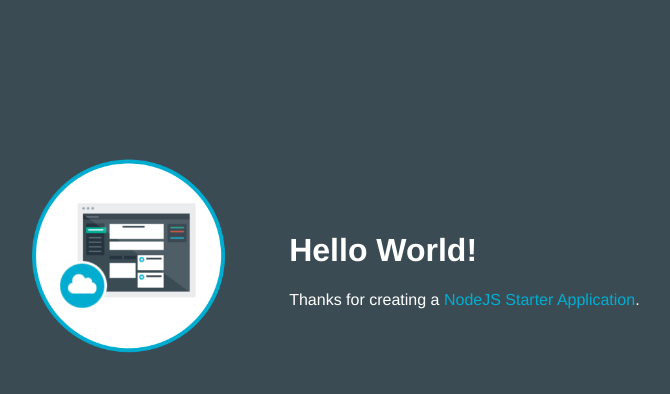
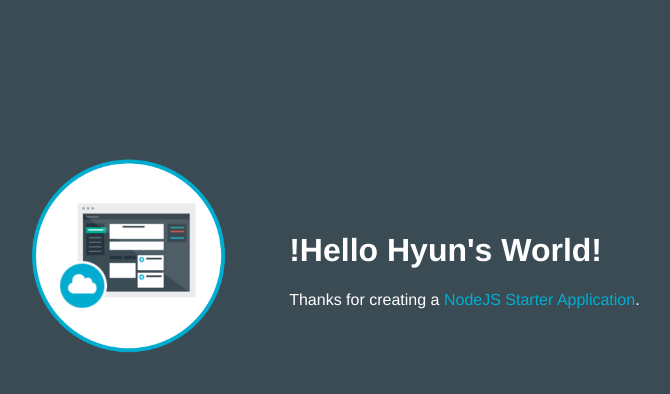
Before and after one commit to FIre-Hyun/HyunTest, a website: page public/index.html in a window 1280 px wide. Shown: the whole page, without its empty margins (253-923 px from the left). Drawn offline with Linux system fonts and the light colour scheme.

Commit message:
Update index.html

```diff
--- a/public/index.html
+++ b/public/index.html
@@ -16,7 +16,7 @@
           <img class = "newappIcon" src="images/newapp-icon.png">
         </td>
         <td>
-          <h1 id="message">Hello World!</h1>
+          <h1 id="message">!Hello Hyun's World!</h1>
           <p class='description'></p> Thanks for creating a <span class = "blue">NodeJS Starter Application</span>.
         </td>
       </tr>
```
